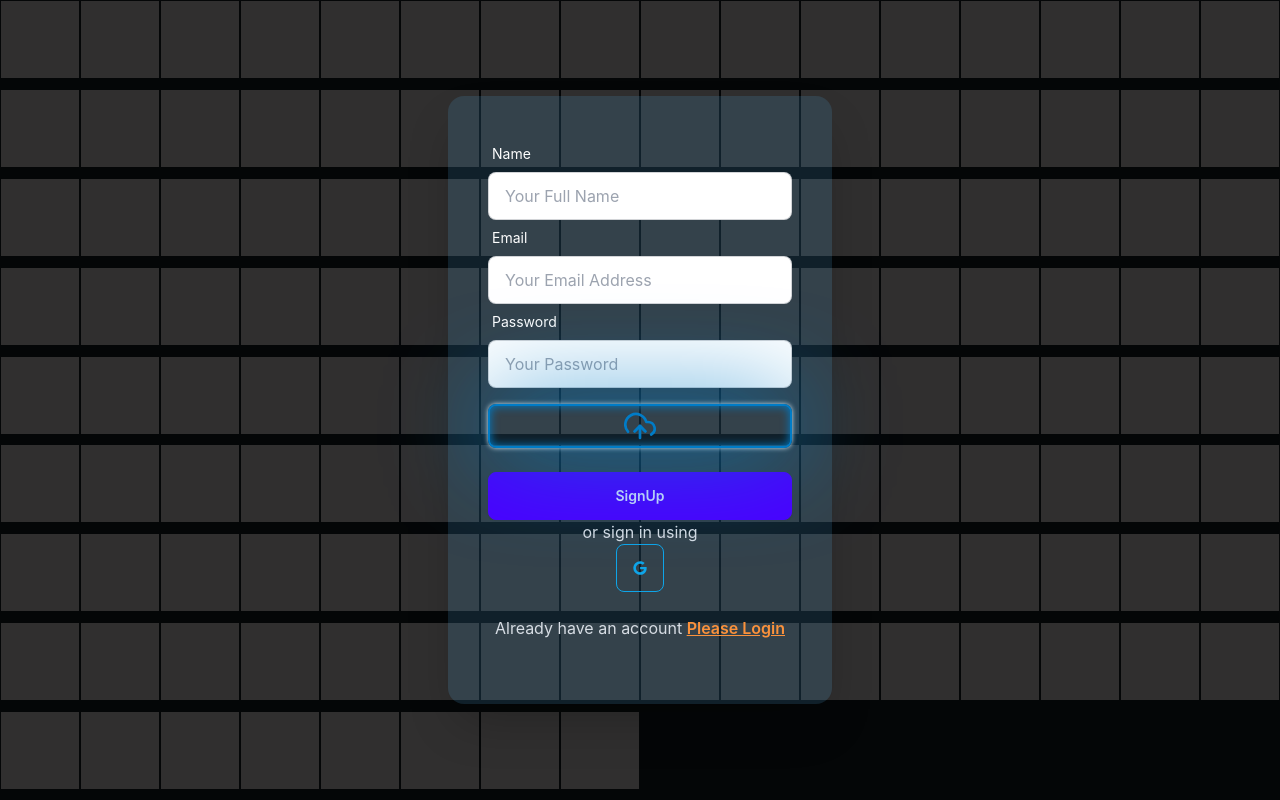
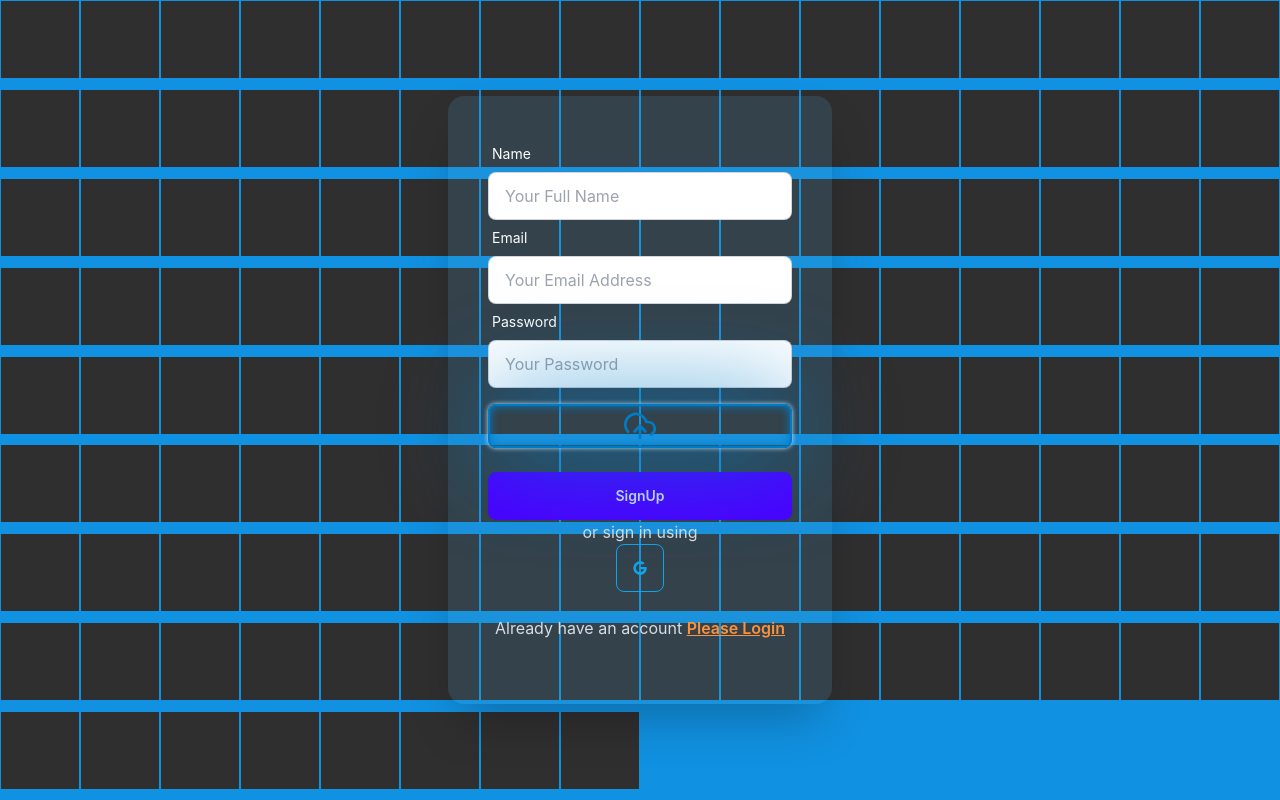
Before and after one commit to tahmidurrahmann/company-evaluation-platform-client, a React (Vite) app: page /signUp in a window 1280 px wide. Built offline with nearby package versions, Linux system fonts and the light colour scheme; no server answers.

Commit message:
login and signup animation seet

```diff
--- a/src/shared/SignUp/SignUp.css
+++ b/src/shared/SignUp/SignUp.css
@@ -96,20 +96,20 @@
   background: #007cc7;
   box-shadow: 2px 2px #007cc7;
   z-index: 2;
+  transition-duration: 0.1s;
 }
 
 .bg-container {
   height: 100%;
   width: 100%;
-  background: #007cc7;
-  animation: mymove 2s infinite;
+  background: #129ff7;
+  animation: mymove 5s infinite;
 }
 
 @keyframes mymove {
   0%{
-    background-color: #1c4a66;
+    background-color: #129ff7;
   }
-
   100%{
     background-color: rgb(3, 3, 3);
   }
--- a/src/shared/SignUp/SignUp.jsx
+++ b/src/shared/SignUp/SignUp.jsx
@@ -1,5 +1,5 @@
 import "./SignUp.css"
-import { useContext, useState } from "react";
+import { useContext } from "react";
 import { AuthContext } from "../../Provider/AuthProvider";
 import { Link, useLocation, useNavigate } from "react-router-dom";
 import { Helmet } from "react-helmet";
@@ -92,12 +92,12 @@ const SignUp = () => {
       </Helmet>
       <div className=" min-h-screen" >
         <div className="hero-overlay bg-opacity-60"></div>
-        <div className=" bg-black text-center text-neutral-content">
+        <div className=" bg-black h-[100vh] text-center text-neutral-content">
           <div className="w-full mx-auto ">
 
             {/* from control start */}
-            <div className="md:w-full min-h-screen  ">
-              <div className=" flex justify-center  items-center bg-container min-h-screen ">
+            <div className="md:w-full h-[100vh]  ">
+              <div className=" flex justify-center  items-center bg-container h-[100vh] ">
                 <div className="w-full min-h-screen hidden lg:flex lg:flex-wrap  h-[100vh] ">
                   <div className="box"></div>
                   <div className="box"></div>
```
